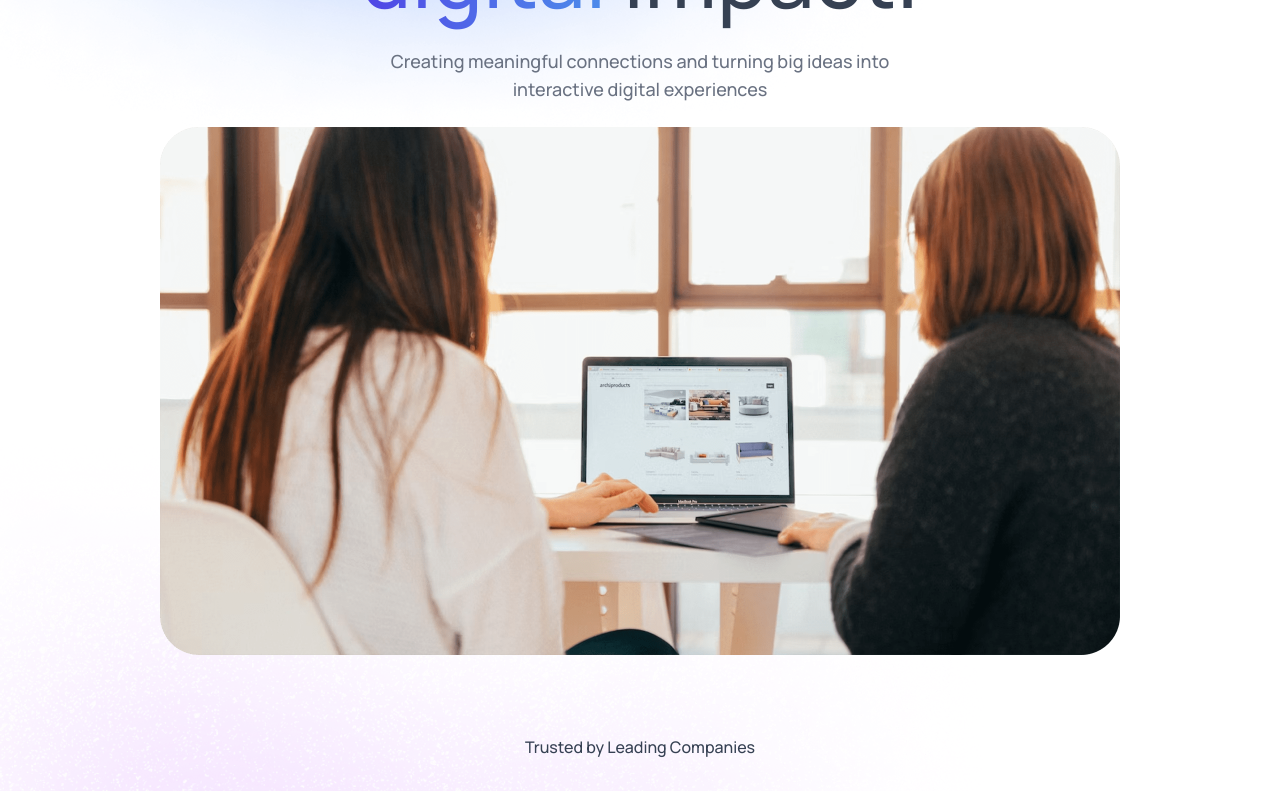
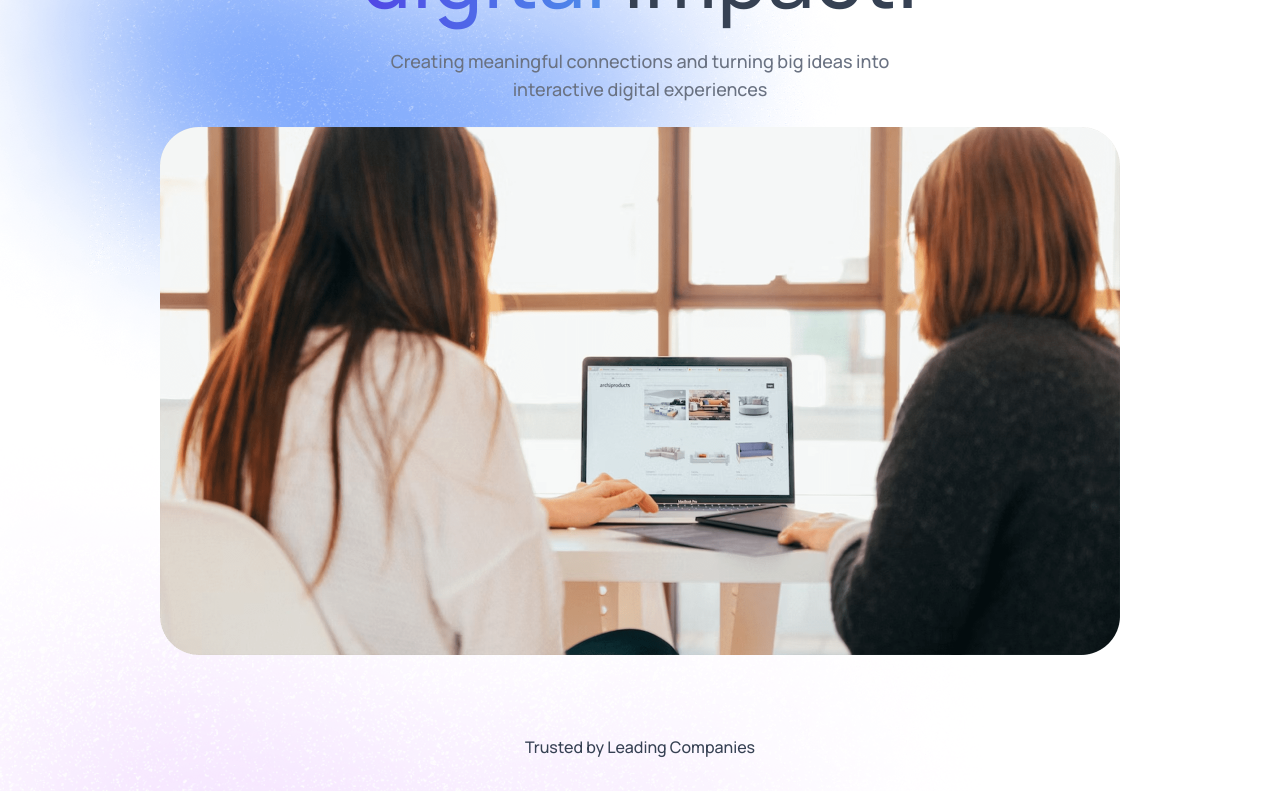
Before and after one commit to Kenzorb/Modern_Responsive_Website, a React (Vite) app: page / in a window 1280 px wide. Shown: the part 380-1171 px from the top of the page. Built offline with nearby package versions, Linux system fonts and the light colour scheme; a web font is replaced by a local one.

Commit message:
Added motion animation to the hero section

```diff
--- a/src/components/Hero.jsx
+++ b/src/components/Hero.jsx
@@ -1,20 +1,21 @@
 import React from 'react'
 import assets from '../assets/assets.js'
+import { motion } from 'motion/react'
 
 const Hero = () => {
   return (
     <div id='hero' className='flex flex-col items-center gap-6 py-20 px-4 sm:px-12 lg:px-24 xl:px-40 text-center w-full overflow-hidden text-gray-700 dark:text-white'>
-        <div className='inline-flex items-center gap-2 border border-gray-300 p-1.5 pr-4 rounded-full'>
+        <motion.div initial={{opacity: 0, y: 20}} whileInView={{opacity: 1, y: 0}} transition={{duration: 0.5, delay: 0.7}} viewport={{once: true}} className='inline-flex items-center gap-2 border border-gray-300 p-1.5 pr-4 rounded-full'>
             <img className='w-20' src={assets.group_profile} alt="" />
             <p className='text-xs font-medium'>Trusted by 10k+ people</p>
-        </div>
-        <h1 className='text-4xl sm:text-5xl md:text-6xl xl:text-[84px] font-medium xl:leading-[95px] max-w-5xl'>Turning imagination into <span className='bg-gradient-to-r from-[#5044E5] to-[#4d8cea] bg-clip-text text-transparent'>digital</span> impact.</h1>
-        <p className='text-sm sm:text-lg font-medium text-gray-500 dark:text-white/75 max-w-4/5 sm:max-w-lg pn-3'>Creating meaningful connections and turning big ideas into interactive digital experiences</p>
+        </motion.div>
+        <motion.h1 initial={{opacity: 0, y: 40}} whileInView={{opacity: 1, y: 0}} transition={{duration: 0.6, delay: 0.8}} viewport={{once: true}} className='text-4xl sm:text-5xl md:text-6xl xl:text-[84px] font-medium xl:leading-[95px] max-w-5xl'>Turning imagination into <span className='bg-gradient-to-r from-[#5044E5] to-[#4d8cea] bg-clip-text text-transparent'>digital</span> impact.</motion.h1>
+        <motion.p initial={{opacity: 0, y: 30}} whileInView={{opacity: 1, y: 0}} transition={{duration: 0.5, delay: 1}} viewport={{once: true}} className='text-sm sm:text-lg font-medium text-gray-500 dark:text-white/75 max-w-4/5 sm:max-w-lg pn-3'>Creating meaningful connections and turning big ideas into interactive digital experiences</motion.p>
 
-        <div>
+        <motion.div initial={{opacity: 0, scale: 0.9}} whileInView={{opacity: 1, scale: 1}} transition={{duration: 0.6, delay: 2}} viewport={{once: true}} className='relative'>
             <img src={assets.hero_img} alt="" className='w-full max-w-6xl'></img>
             <img src={assets.bgImage1} alt="" className='absolute -top-40 -right-40 sm:-top-100 sm:right-70 -z-1 dark:hidden'></img>
-        </div>
+        </motion.div>
     </div>
   )
 }
```
